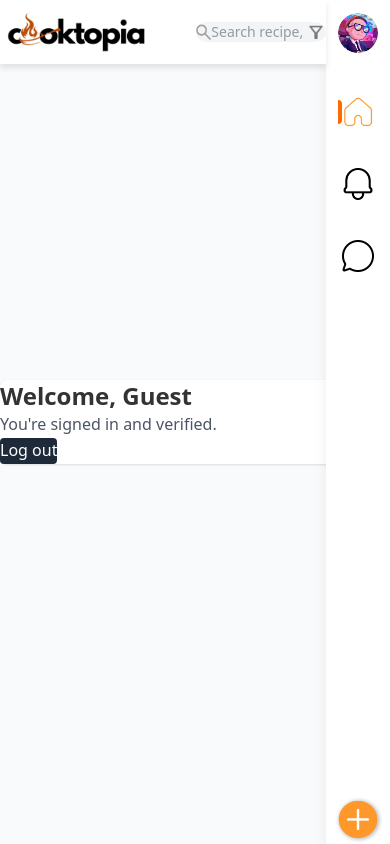
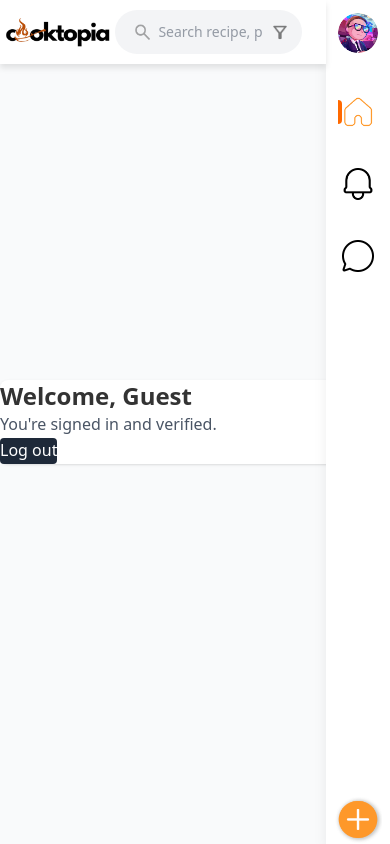
Before and after one commit to vncntidk/cooktopia, a React (Vite) app in the folder frontend/: page /home in a window 390 px wide. Built offline with nearby package versions, Linux system fonts and the light colour scheme; no server answers.

Commit message:
Searchbar adjustments
- Made some adjustments for responsiveness
- Temporarily disabled Protected function in App.jsx to allow preview of changes for header/sidebar

```diff
--- a/frontend/src/components/Header/Header.jsx
+++ b/frontend/src/components/Header/Header.jsx
@@ -6,7 +6,6 @@ const Header = () => {
     <header
       className={`fixed top-0 left-0 w-[calc(100%-4rem)] bg-white z-50 flex items-center justify-between px-6 h-16 ${styles.header}`}
       style={{ boxShadow: "0 4px 6px rgba(0, 0, 0, 0.1)" }}
-
     >
       {/* Logo Section */}
       <div className="flex items-center space-x-2">
@@ -17,12 +16,11 @@ const Header = () => {
         />
       </div>
 
-      {/* Search Bar */}
-      <div className="flex items-center w-[40%] md:w-[50%] bg-gray-100 rounded-full px-4 py-2">
+      <div className={`${styles.searchBar} flex items-center bg-gray-100 rounded-full`}>
         <i className="fas fa-search text-gray-400 mr-2"></i>
         <img
-            src="icons/searchIcon.png"
-            className="w-4 h-4 mr-5"
+          src="icons/searchIcon.png"
+          className="w-4 h-4 mr-5"
         />
         <input
           type="text"
@@ -30,8 +28,8 @@ const Header = () => {
           className="bg-transparent w-full outline-none text-gray-700 text-sm"
         />
         <img
-            src="icons/filterIcon.png"
-            className="w-5 h-5 ml-2 cursor-pointer hover:opacity-80 transition"
+          src="icons/filterIcon.png"
+          className="w-5 h-5 ml-2 cursor-pointer hover:opacity-80 transition"
         />
       </div>
     </header>
--- a/frontend/src/components/Header/Header.module.css
+++ b/frontend/src/components/Header/Header.module.css
@@ -5,3 +5,19 @@
 .header:hover {
   box-shadow: 0 4px 10px rgba(0, 0, 0, 0.1);
 }
+
+.searchBar {
+  margin-right: 24px;
+  width: clamp(240px, 40vw, 560px);
+  max-width: 90%;
+  min-height: 40px;
+  height: auto;
+  box-sizing: border-box;
+  padding-block: clamp(6px, 2.5vh, 12px);
+  padding-inline: 12px;
+  display: flex;
+  align-items: center;
+  gap: 8px;
+  background-color: #f3f4f6;
+  border-radius: 9999px;
+}
--- a/frontend/src/components/Sidebar/Sidebar.jsx
+++ b/frontend/src/components/Sidebar/Sidebar.jsx
@@ -9,7 +9,7 @@ const Sidebar = () => {
       className={`fixed top-0 right-0 h-full w-16 bg-white shadow-lg flex flex-col items-center py-6 z-40 ${styles.sidebar}`}
       aria-label="Sidebar"
     >
-      {/* Profile - moved down INSIDE the sidebar container via CSS module (20px) */}
+      {/* Profile */}
       <div className={`${styles.profileWrapper} flex flex-col items-center`}>
         <img
           src="/profile.png"
@@ -18,7 +18,7 @@ const Sidebar = () => {
         />
       </div>
 
-      {/* Icons - stack from the top of the remaining space, not squeezed in the middle */}
+      {/* Icons */}
       <div className="flex flex-col items-center gap-8 mt-2 flex-1 w-full">
         {/* Home */}
         <button
```
